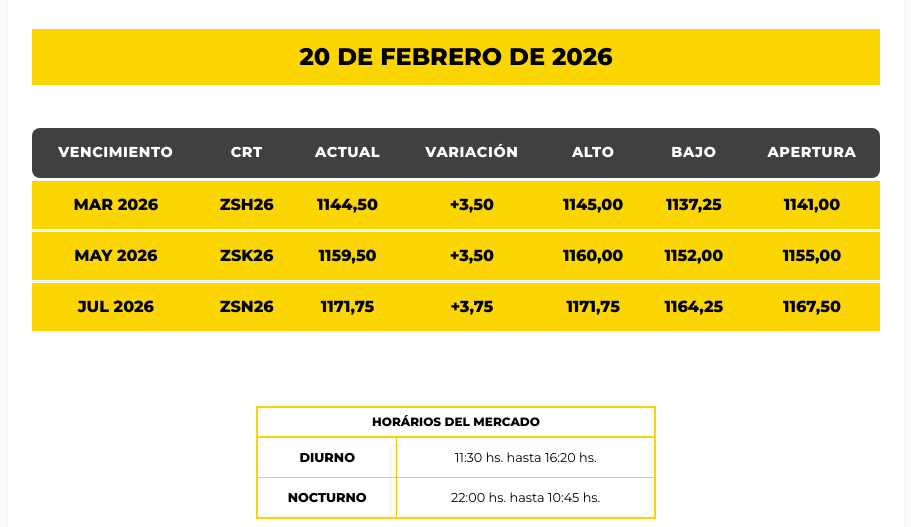
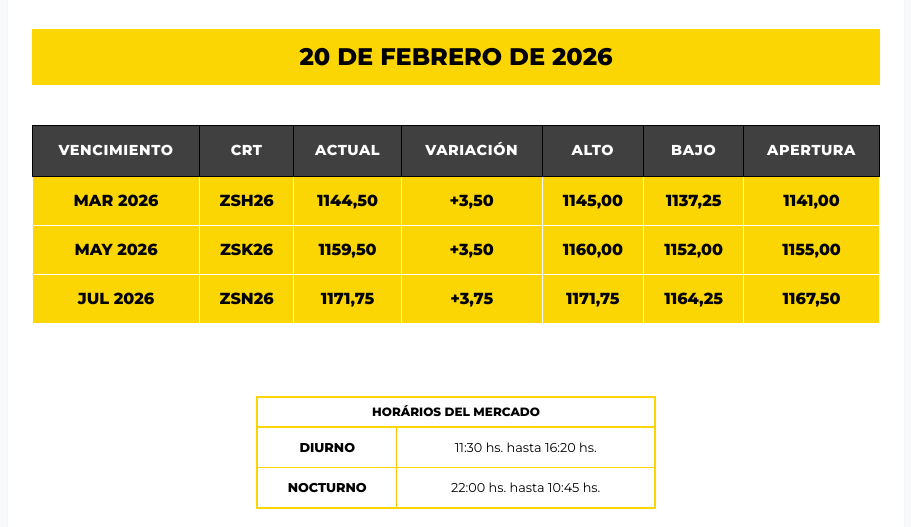
Before and after one commit to inovacioniasa/IASAapp-para-clientes-gral, a website: page mercado/index.html in a window 1280 px wide. Shown: the part 219-746 px from the top of the page, without its empty margins (184-1095 px from the left). Drawn offline with nearby package versions, Linux system fonts and the light colour scheme.

Commit message:
Update index.html

```diff
--- a/mercado/index.html
+++ b/mercado/index.html
@@ -38,9 +38,9 @@
 
         .table-custom {
             width: 100%;
-            border-collapse: separate;
-            border-spacing: 0 3px;
+            border-collapse: collapse;
             background: transparent;
+            border: 1px solid #000;
         }
 
         .table-custom th {
@@ -49,14 +49,13 @@
             padding: 14px 12px;
             text-transform: uppercase;
             font-size: 0.9rem;
-            border: none;
+            border: 1px solid #000;
             font-weight: 800;
             letter-spacing: 0.6px;
             white-space: nowrap;
         }
 
-        .table-custom thead th:first-child{ border-top-left-radius:8px; border-bottom-left-radius:8px; }
-        .table-custom thead th:last-child{ border-top-right-radius:8px; border-bottom-right-radius:8px; }
+
 
         .table-custom td {
             padding: 12px;
@@ -64,7 +63,7 @@
             font-weight: 700;
             vertical-align: middle;
             background: #fff;
-            border: none;
+            border: 1px solid #ffffff;
             white-space: nowrap;
         }
 
@@ -80,7 +79,7 @@
 
         .row-yellow td{ background: #FBD603; color:#000; font-weight:800; }
 
-        .table-custom tbody tr{ box-shadow: 0 2px 0 rgba(0,0,0,0.04); }
+
 
         .variation-positive {
             color: #1a8a44;
@@ -147,7 +146,6 @@
             .date-banner { font-size: 1rem; padding: 8px; margin-bottom: 20px; }
             .table-custom th { padding: 6px 4px; font-size: 0.65rem; }
             .table-custom td { padding: 6px 4px; font-size: 0.7rem; }
-            .table-custom { border-spacing: 0 6px; }
             .hours-container { max-width: 100%; margin: 20px auto; }
             .hours-label, .hours-value { font-size: 0.7rem; padding: 6px; }
             .hours-header { font-size: 0.65rem; }
@@ -161,7 +159,7 @@
             /* Encoger tabla en móviles: menos padding y letra más chica, siempre en una línea */
             .table-custom th { padding: 3px 2px; font-size: 0.48rem; white-space: nowrap !important; letter-spacing: 0; }
             .table-custom td { padding: 3px 2px; font-size: 0.52rem; white-space: nowrap !important; }
-            .table-custom { border-spacing: 0 2px; table-layout: auto; }
+            .table-custom { table-layout: auto; }
             .hours-container { margin: 14px auto; }
             .hours-label, .hours-value { font-size: 0.62rem; padding: 5px; }
             .row-grey, .row-yellow { background-clip: padding-box; }
@@ -194,13 +192,13 @@
             <table class="table-custom mb-8">
                 <thead>
                     <tr>
-                        <th class="rounded-l-sm">Vencimiento</th>
+                        <th>Vencimiento</th>
                         <th>CRT</th>
                         <th>Actual</th>
                         <th>Variación</th>
                         <th>Alto</th>
                         <th>Bajo</th>
-                        <th class="rounded-r-sm">Apertura</th>
+                        <th>Apertura</th>
                     </tr>
                 </thead>
                 <tbody>
```
